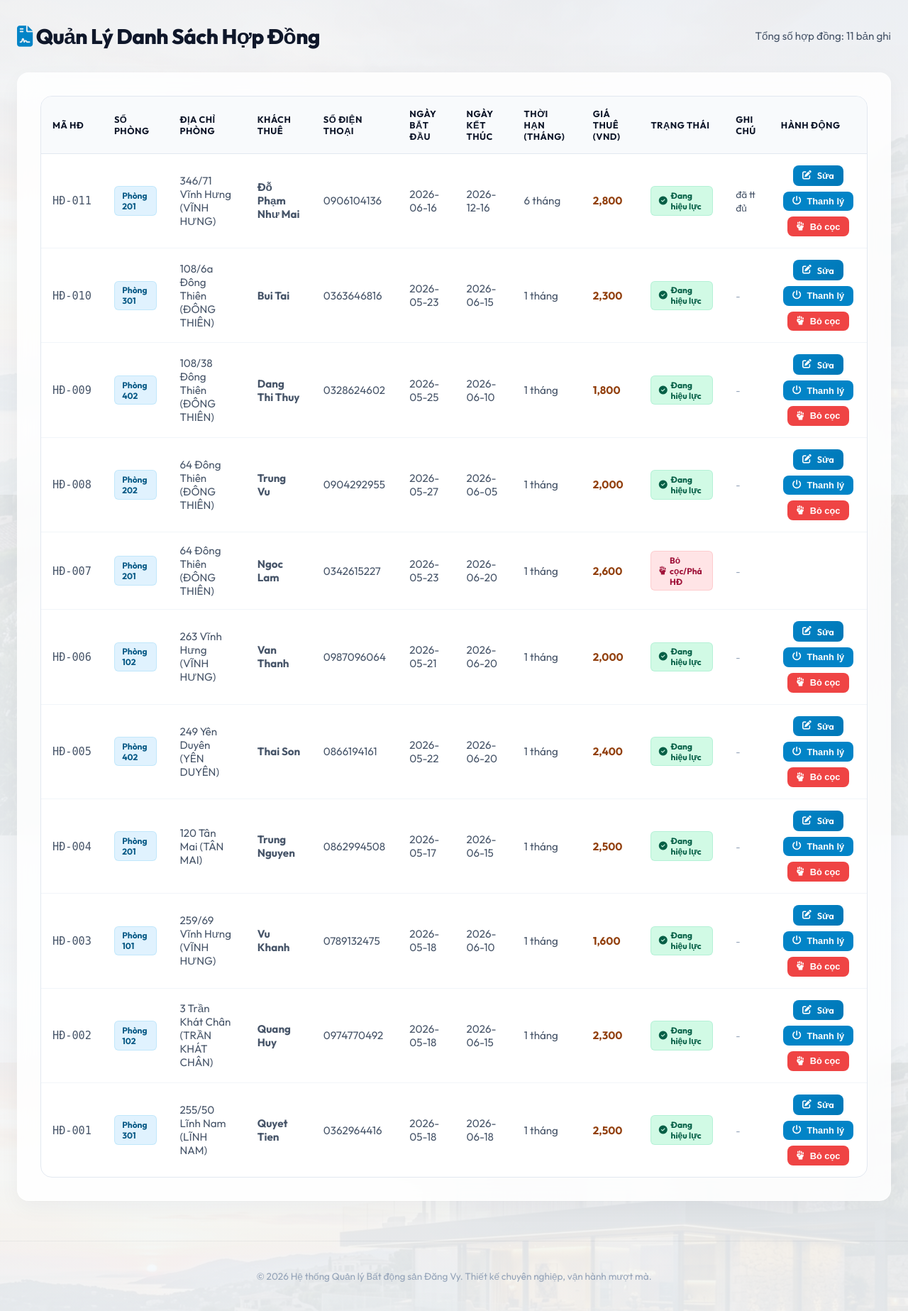
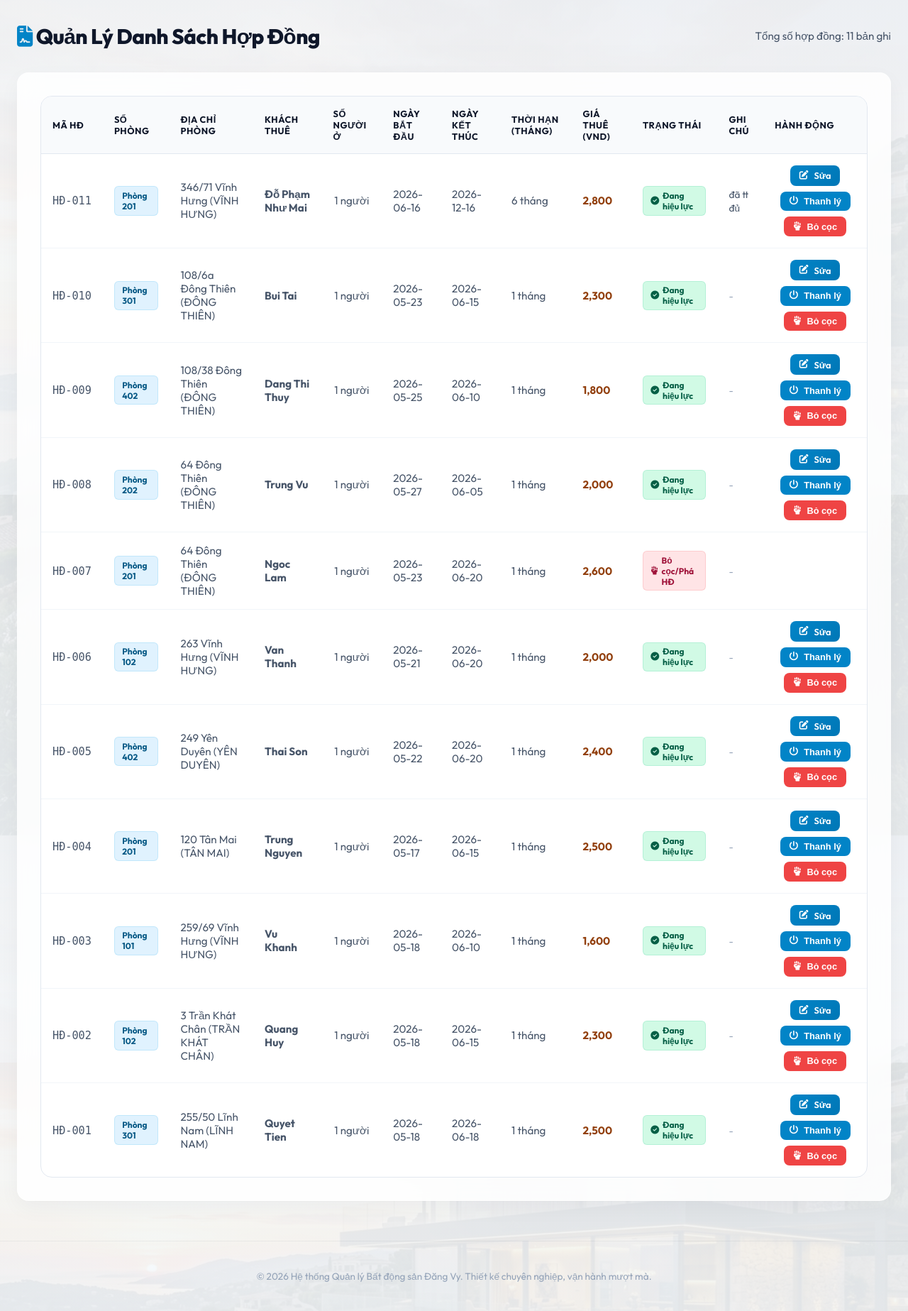
Before and after one commit to Haidangg18/QuanLyBDS, a Flask app: page /shared/contracts in a window 1280 px wide. Shown: the part 103-1950 px from the top of the page at 71% size. Run offline with Flask 3, Linux system fonts and the light colour scheme; the visitor is signed in with stand-in values (Sample User, id 1); data comes from the database, SQL or seed files in the repository.

Commit message:
Fix auto-activate logic for partial deposits and update contracts table column

```diff
--- a/app.py
+++ b/app.py
@@ -107,22 +107,30 @@ def check_contract_activation():
                 )
             db.commit()
 
-        # 2. Lập lịch tự động kích hoạt hợp đồng
+        # 2. Lập lịch tự động kích hoạt hợp đồng (Chỉ kích hoạt khi đóng đủ tiền hệ thống tính hoặc đã thanh toán hóa đơn đầu)
         today_str = date.today().isoformat()
         contracts = db.execute(
-            "SELECT MaHopDong, MaTaiSan FROM HOP_DONG WHERE TrangThai = 'Giữ phòng' AND NgayBatDau <= ?",
+            """
+            SELECT h.MaHopDong, h.MaTaiSan, h.TienCoc,
+                   (SELECT TongTien FROM HOA_DON WHERE MaHopDong = h.MaHopDong ORDER BY MaHoaDon ASC LIMIT 1) as TongTienHoaDon,
+                   (SELECT TrangThaiThanhToan FROM HOA_DON WHERE MaHopDong = h.MaHopDong ORDER BY MaHoaDon ASC LIMIT 1) as TinhTrangHoaDon
+            FROM HOP_DONG h
+            WHERE h.TrangThai = 'Giữ phòng' AND h.NgayBatDau <= ?
+            """,
             (today_str,)
         ).fetchall()
         if contracts:
             for c in contracts:
-                db.execute(
-                    "UPDATE HOP_DONG SET TrangThai = 'Đang kích hoạt' WHERE MaHopDong = ?",
-                    (c['MaHopDong'],)
-                )
-                db.execute(
-                    "UPDATE TAI_SAN SET TrangThai = 'DangThue' WHERE MaTaiSan = ?",
-                    (c['MaTaiSan'],)
-                )
+                # Điều kiện: Không có hóa đơn, HOẶC cọc đủ tiền, HOẶC hóa đơn đầu đã thanh toán
+                if (c['TongTienHoaDon'] is None) or (c['TienCoc'] >= c['TongTienHoaDon']) or (c['TinhTrangHoaDon'] == 'Đã thanh toán'):
+                    db.execute(
+                        "UPDATE HOP_DONG SET TrangThai = 'Đang kích hoạt' WHERE MaHopDong = ?",
+                        (c['MaHopDong'],)
+                    )
+                    db.execute(
+                        "UPDATE TAI_SAN SET TrangThai = 'DangThue' WHERE MaTaiSan = ?",
+                        (c['MaTaiSan'],)
+                    )
             db.commit()
     except Exception as e:
         print("Lỗi tự động kích hoạt/di cư hợp đồng:", e)
--- a/templates/shared_contracts.html
+++ b/templates/shared_contracts.html
@@ -17,7 +17,7 @@
                     <th>Số Phòng</th>
                     <th>Địa Chỉ Phòng</th>
                     <th>Khách Thuê</th>
-                    <th>Số Điện Thoại</th>
+                    <th>Số Người Ở</th>
                     <th>Ngày Bắt Đầu</th>
                     <th>Ngày Kết Thúc</th>
                     <th>Thời Hạn (Tháng)</th>
@@ -35,7 +35,7 @@
                         <td><span class="badge badge-dangthue">Phòng {{ c.SoPhong }}</span></td>
                         <td>{{ c.DiaChi }} ({{ c.KhuVuc }})</td>
                         <td><strong>{{ c.TenKhach }}</strong></td>
-                        <td>{{ c.SoDienThoai }}</td>
+                        <td style="text-align: center;">{{ c.SoNguoi or 1 }} người</td>
                         <td>{{ c.NgayBatDau }}</td>
                         <td>{{ c.NgayKetThuc }}</td>
                         <td>{{ c.ThoiHanThue }} tháng</td>
```
